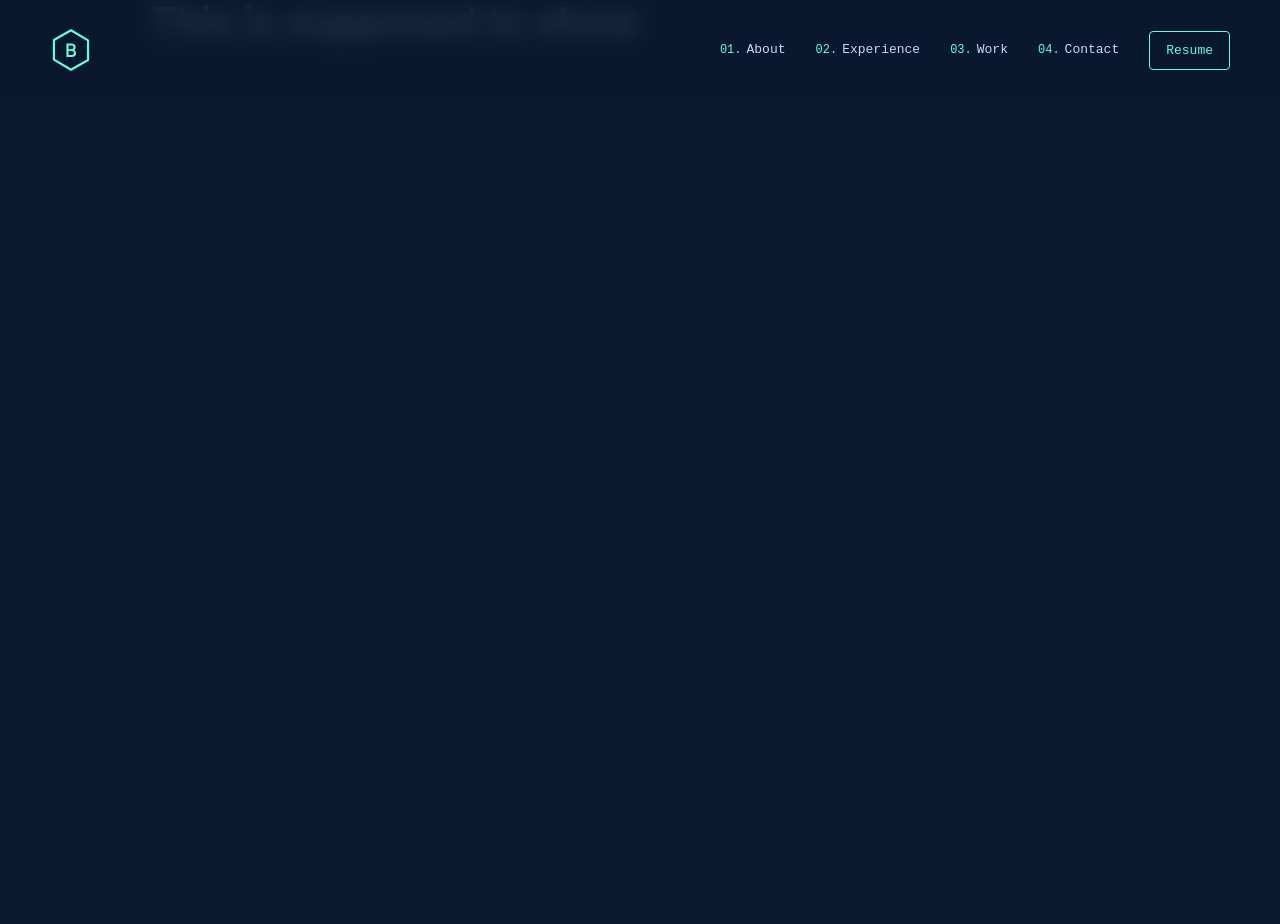
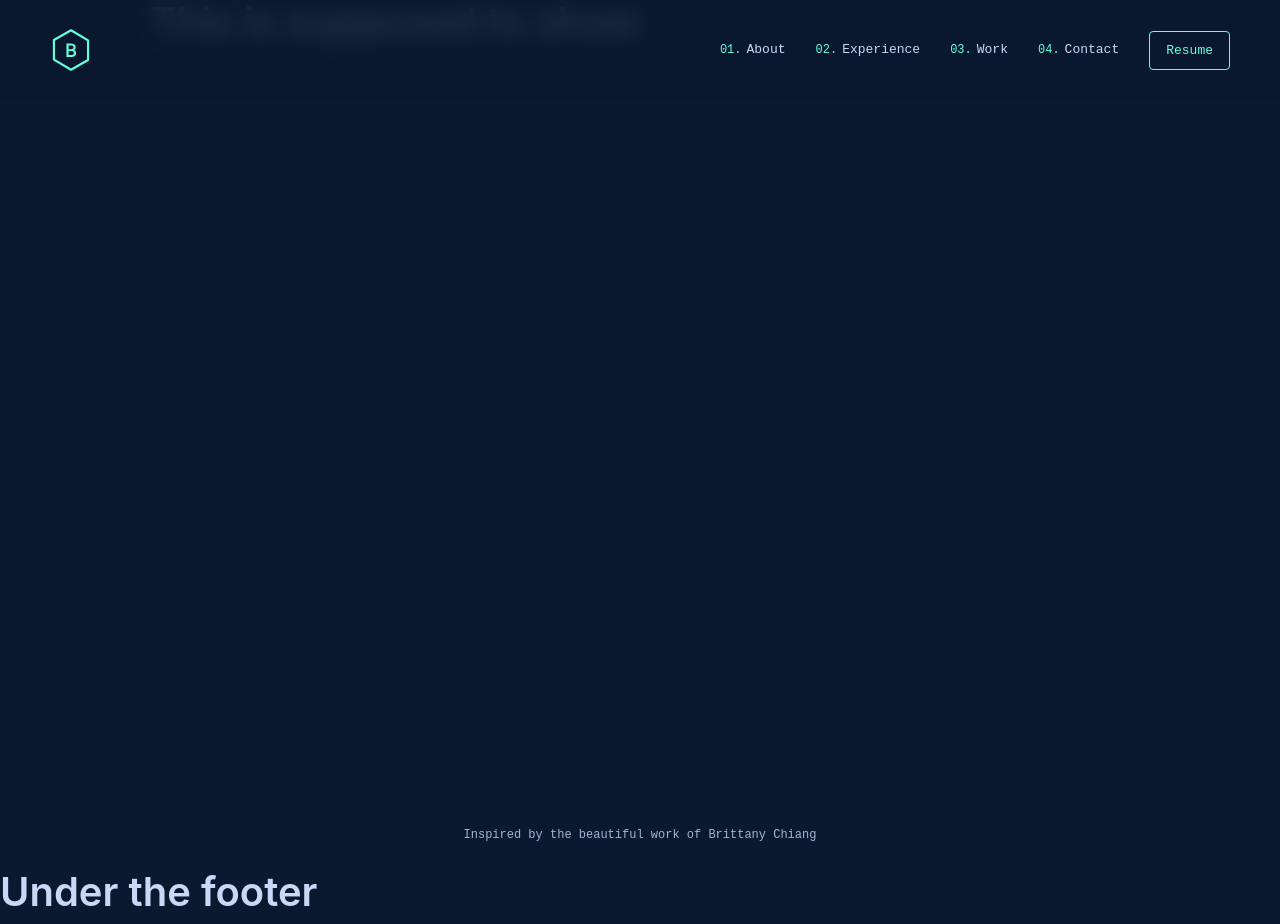
Before and after one commit to Jesuloba-world/dev-portfolio-2, a Next.js app: page / in a window 1280 px wide. Before the commit the page ends 800 px from the top, so only its background shows below. Built offline with nearby package versions, Linux system fonts and the light colour scheme.

Commit message:
footer added

```diff
--- /dev/null
+++ b/src/components/footer/footer.style.ts
@@ -0,0 +1,64 @@
+import styled from "styled-components";
+
+export const StyledFooter = styled.footer`
+	${({ theme }) => theme.mixins.flexCenter};
+	flex-direction: column;
+	height: auto;
+	min-height: 70px;
+	padding: 15px;
+	text-align: center;
+`;
+
+export const StyledSocialLinks = styled.div`
+	display: none;
+
+	@media (max-width: 768px) {
+		display: block;
+		width: 100%;
+		max-width: 270px;
+		margin: 0 auto 10px;
+		color: var(--light-slate);
+	}
+
+	ul {
+		${({ theme }) => theme.mixins.flexBetween};
+		padding: 0;
+		margin: 0;
+		list-style: none;
+
+		a {
+			padding: 10px;
+			svg {
+				width: 20px;
+				height: 20px;
+			}
+		}
+	}
+`;
+
+export const StyledCredit = styled.div`
+	color: var(--light-slate);
+	font-family: var(--font-mono);
+	font-size: var(--fz-xxs);
+	line-height: 1;
+
+	a {
+		padding: 10px;
+	}
+
+	.github-stats {
+		margin-top: 10px;
+
+		& > span {
+			display: inline-flex;
+			align-items: center;
+			margin: 0 7px;
+		}
+		svg {
+			display: inline-block;
+			margin-right: 5px;
+			width: 14px;
+			height: 14px;
+		}
+	}
+`;
--- /dev/null
+++ b/src/components/footer/index.tsx
@@ -0,0 +1,30 @@
+import { Icon } from "@/components/icons";
+import { socialMedia } from "@/config";
+import { StyledCredit, StyledFooter, StyledSocialLinks } from "./footer.style";
+
+const Footer = () => {
+	return (
+		<StyledFooter>
+			<StyledSocialLinks>
+				<ul>
+					{socialMedia &&
+						socialMedia.map(({ name, url }, i) => (
+							<li key={i}>
+								<a href={url} aria-label={name}>
+									<Icon name={name} />
+								</a>
+							</li>
+						))}
+				</ul>
+			</StyledSocialLinks>
+
+			<StyledCredit tabIndex={-1}>
+				<a href="https://brittanychiang.com/">
+					<div>Inspired by the beautiful work of Brittany Chiang</div>
+				</a>
+			</StyledCredit>
+		</StyledFooter>
+	);
+};
+
+export default Footer;
--- a/src/components/index.ts
+++ b/src/components/index.ts
@@ -5,3 +5,4 @@ export { default as Menu } from "./menu";
 export { default as Side } from "./side";
 export { default as Social } from "./social";
 export { default as Email } from "./email";
+export { default as Footer } from "./footer";
--- a/src/components/layout/index.tsx
+++ b/src/components/layout/index.tsx
@@ -1,6 +1,6 @@
 import { useState, useEffect, FC, ReactNode } from "react";
 import { ThemeProvider } from "styled-components";
-import { Loader, Nav, Social, Email } from "@/components";
+import { Loader, Nav, Social, Email, Footer } from "@/components";
 import { GlobalStyle, theme } from "@/styles";
 import { StyledContent } from "./layout.style";
 import { useRouter } from "next/router";
@@ -86,7 +86,8 @@ const Layout: FC<layoutProps> = ({ children }) => {
 
 							<div id="content">
 								{children}
-								{/* <Footer /> */}
+								<Footer />
+								<h1>Under the footer</h1>
 							</div>
 						</StyledContent>
 					)}
```
